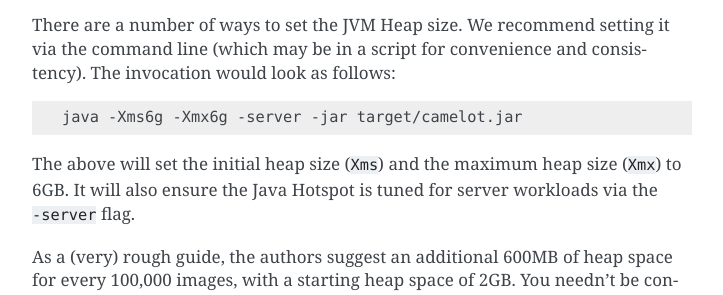
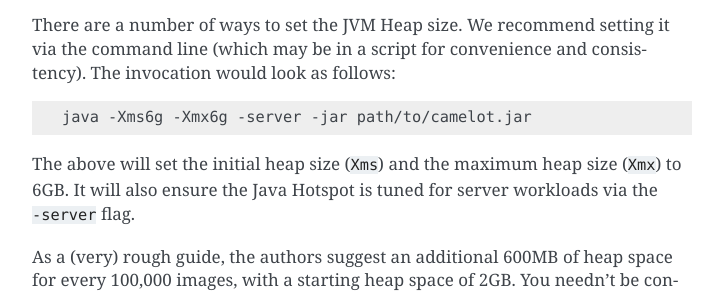
Before and after one commit to heidihendry/camelot, a Sphinx documentation site: the page built from doc/scale.rst, in a window 1280 px wide and 900 px high, scrolled down 2011 px. Shown: the part 152-447 px from the top of the window, without its empty margins (388-1111 px from the left). Built offline with Sphinx 7.4.7, drawn with Linux system fonts in a browser that asks for light colours.

Commit message:
Scale: Path clarification.

```diff
--- a/doc/scale.rst
+++ b/doc/scale.rst
@@ -97,7 +97,7 @@ consistency).  The invocation would look as follows:
 
 .. code:: shell
 
-  java -Xms6g -Xmx6g -server -jar target/camelot.jar
+  java -Xms6g -Xmx6g -server -jar path/to/camelot.jar
 
 The above will set the initial heap size (``Xms``) and the maximum heap size
 (``Xmx``) to 6GB. It will also ensure the Java Hotspot is tuned for server
```
